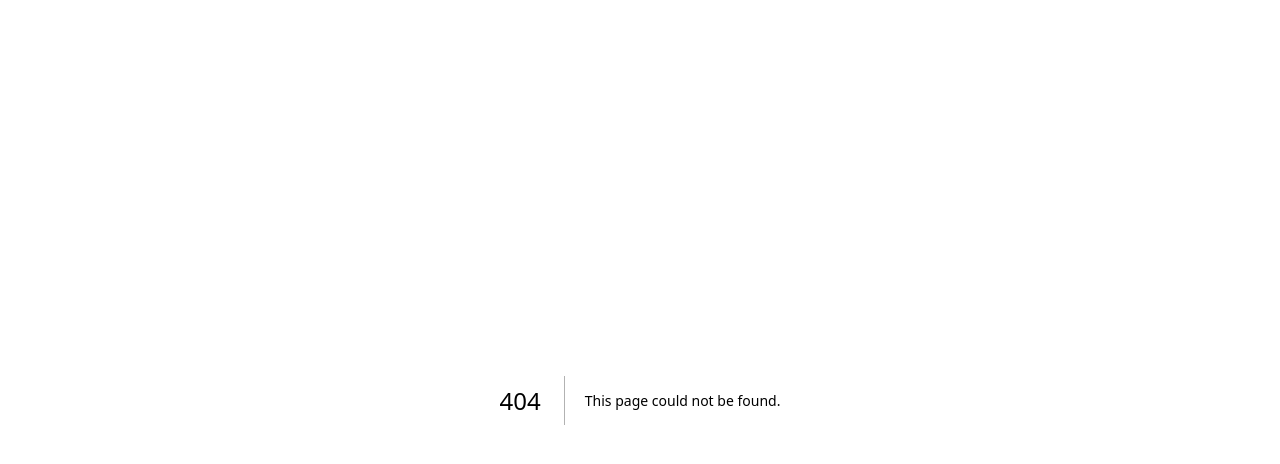
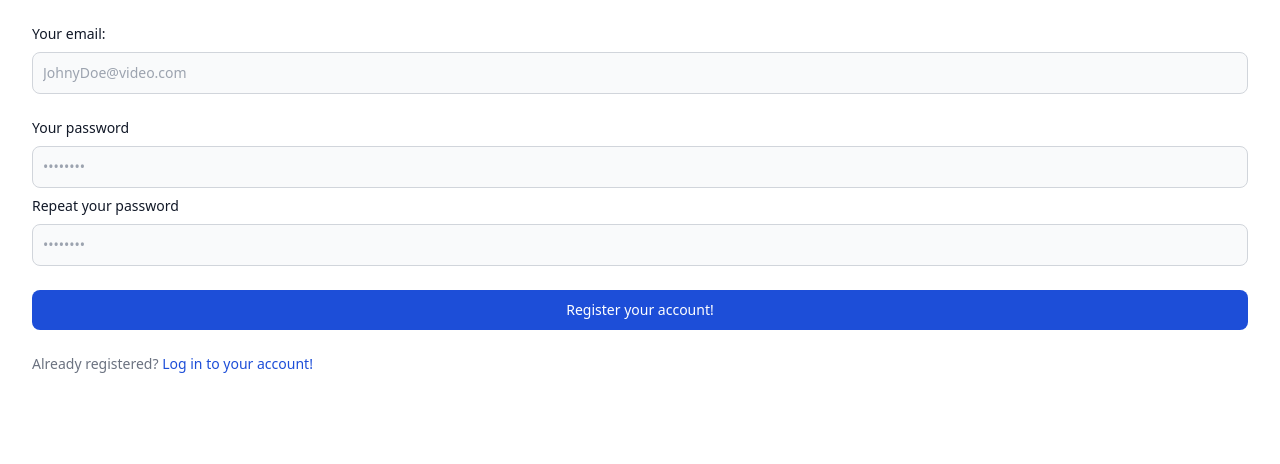
Before and after one commit to Eghizio/pocket-assistant-client, a Next.js app: page /register in a window 1280 px wide. Before the commit this address had no page. Shown: the top 464 px of the page. Built offline with nearby package versions, Linux system fonts and the light colour scheme.

Commit message:
Create Register form

```diff
--- /dev/null
+++ b/src/components/Forms/RegisterForm.tsx
@@ -0,0 +1,124 @@
+import { ChangeEvent, useState } from "react";
+import Link from "next/link";
+import { useRouter } from "next/router";
+
+interface FormValues {
+    username: string;
+    password: string;
+    password_repeat: string;
+}
+
+type authStatus = "anonymous" | "signed" | "failed";
+
+export const RegisterForm = () => {
+    const [isLoading, setIsLoading] = useState<boolean>(false);
+    const [formData, setFormData] = useState<FormValues>({
+        username: "",
+        password: "",
+        password_repeat: "",
+    });
+    const [userStatus, setUserStatus] = useState<authStatus>("anonymous");
+    const [statusMessage, setStatusMessage] = useState<string>();
+
+    const handleChange = (event: ChangeEvent<HTMLInputElement>) => {
+        event.preventDefault();
+        const { name, value } = event.target;
+        setFormData((prevState) => ({ ...prevState, [name]: value }));
+    };
+
+    return (
+        <>
+            <div className="mx-auto py-6 px-6 lg:px-8 text-left">
+                {isLoading && (
+                    <div className="text-center">
+                        <h3 className="mb-4 text-xl font-medium bg-blue-500 text-gray-900">
+                            Registering to Pocket Assistant!
+                        </h3>
+                    </div>
+                )}
+                {userStatus === "signed" && (
+                    <div>
+                        <p className="text-green-400 text-center text-xl font-bold">
+                            {statusMessage}
+                        </p>
+                    </div>
+                )}
+                {!isLoading && userStatus !== "signed" && (
+                    <form className="space-y-6">
+                        <div>
+                            <label
+                                htmlFor="email"
+                                className="block mb-2 text-sm font-medium text-gray-900"
+                            >
+                                Your email:
+                            </label>
+                            <input
+                                type="email"
+                                name="username"
+                                id="username"
+                                value={formData.username}
+                                onChange={handleChange}
+                                className="bg-gray-50 border border-gray-300 text-gray-900 text-sm rounded-lg focus:ring-blue-500 focus:border-blue-500 block w-full p-2.5"
+                                placeholder="JohnyDoe@video.com"
+                                required
+                            />
+                        </div>
+                        <div>
+                            <label
+                                htmlFor="password"
+                                className="block mb-2 text-sm font-medium text-gray-900"
+                            >
+                                Your password
+                            </label>
+                            <input
+                                type="password"
+                                name="password"
+                                id="password"
+                                onChange={handleChange}
+                                placeholder="••••••••"
+                                className="bg-gray-50 border border-gray-300 text-gray-900 text-sm rounded-lg focus:ring-blue-500 focus:border-blue-500 block w-full p-2.5"
+                                required
+                            />
+
+                            <label
+                                htmlFor="password_repeat"
+                                className="block mb-2 text-sm font-medium text-gray-900 mt-2"
+                            >
+                                Repeat your password
+                            </label>
+                            <input
+                                type="password"
+                                name="password_repeat"
+                                id="password_repeat"
+                                onChange={handleChange}
+                                placeholder="••••••••"
+                                className="bg-gray-50 border border-gray-300 text-gray-900 text-sm rounded-lg focus:ring-blue-500 focus:border-blue-500 block w-full p-2.5"
+                                required
+                            />
+                        </div>
+                        {userStatus === "failed" && (
+                            <p className="text-red-400 text-center font-bold">
+                                {statusMessage}
+                            </p>
+                        )}
+                        <button
+                            type="submit"
+                            className="w-full text-white bg-blue-700 hover:bg-blue-800 focus:ring-4 focus:outline-none focus:ring-blue-300 font-medium rounded-lg text-sm px-5 py-2.5 text-center"
+                        >
+                            Register your account!
+                        </button>
+                        <div className="text-sm font-medium text-gray-500">
+                            Already registered?{" "}
+                            <Link
+                                href="/login"
+                                className=" cursor-pointer text-blue-700 hover:underline"
+                            >
+                                Log in to your account!
+                            </Link>
+                        </div>
+                    </form>
+                )}
+            </div>
+        </>
+    );
+};
--- a/src/pages/index.tsx
+++ b/src/pages/index.tsx
@@ -1,4 +1,5 @@
 import { NavBar } from "@/components/NavBar/NavBar";
+import {useRouter} from "next/router";
 
 export default function Home() {
     return (
--- /dev/null
+++ b/src/pages/login.tsx
@@ -0,0 +1,9 @@
+import {LoginForm} from "@/components/Forms/LoginForm";
+
+const LoginPage = () => {
+    return (
+        <LoginForm />
+    );
+}
+
+export default LoginPage;
--- /dev/null
+++ b/src/pages/register.tsx
@@ -0,0 +1,9 @@
+import {RegisterForm} from "@/components/Forms/RegisterForm";
+
+const RegisterPage = () => {
+    return (
+        <RegisterForm />
+    );
+}
+
+export default RegisterPage;
```
Also changed, not shown: 1 other file (tests, documents, lock files or other folders).
